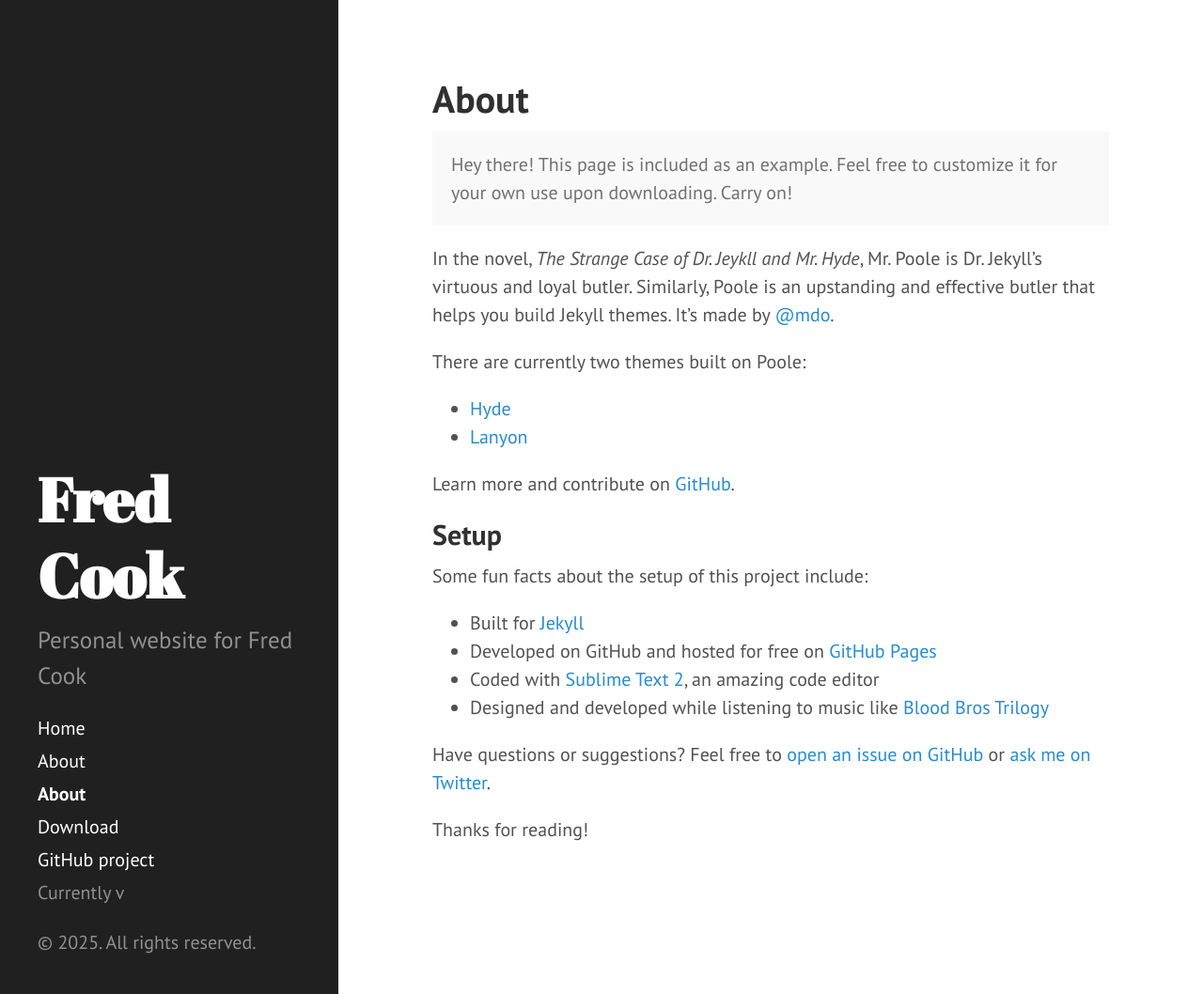
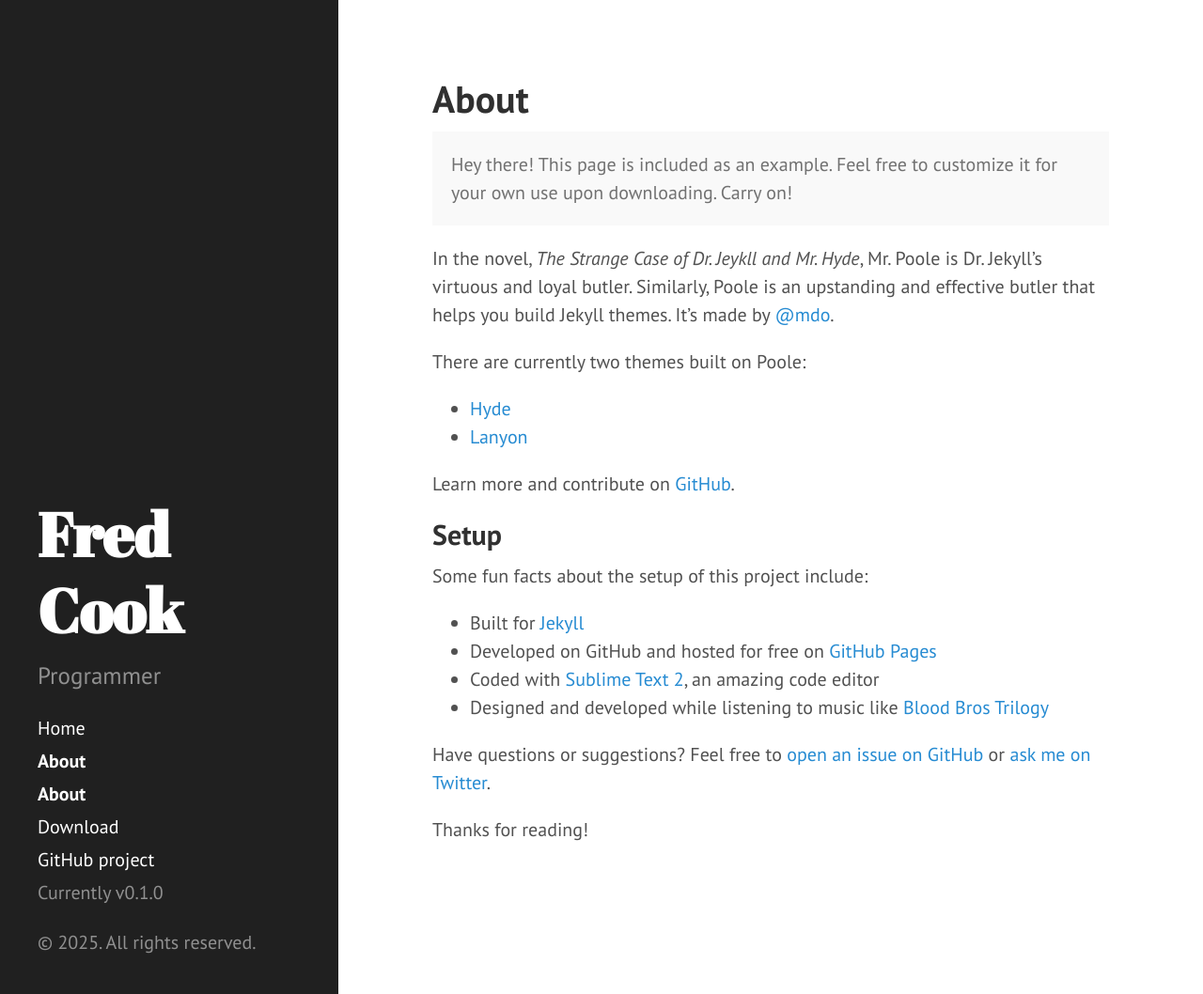
Before and after one commit to fred-cook/website, a Jekyll site: the page built from about.md, in a window 1280 px wide and 1058 px high. Shown: the whole window at 94% size. Built offline with Jekyll 4.4.1, drawn with Linux system fonts in a browser that asks for light colours; Markdown is read by kramdown in place of the engine named in the settings; some of the changed lines change nothing that is shown.

Commit message:
update config

```diff
--- a/_config.yml
+++ b/_config.yml
@@ -1,51 +1,25 @@
-# Welcome to Jekyll!
-#
-# This config file is meant for settings that affect your whole blog, values
-# which you are expected to set up once and rarely edit after that. If you find
-# yourself editing this file very often, consider using Jekyll's data files
-# feature for the data you need to update frequently.
-#
-# For technical reasons, this file is *NOT* reloaded automatically when you use
-# 'bundle exec jekyll serve'. If you change this file, please restart the server process.
-#
-# If you need help with YAML syntax, here are some quick references for you:
-# https://learn-the-web.algonquindesign.ca/topics/markdown-yaml-cheat-sheet/#yaml
-# https://learnxinyminutes.com/docs/yaml/
-#
-# Site settings
-# These are used to personalize your new site. If you look in the HTML files,
-# you will see them accessed via {{ site.title }}, {{ site.email }}, and so on.
-# You can create any custom variable you would like, and they will be accessible
-# in the templates via {{ site.myvariable }}.
+# Dependencies
+markdown:         redcarpet
+highlighter:      pygments
 
-title: Fred Cook
-email: fred@fredcook.co.uk
-description: >- # this means to ignore newlines until "baseurl:"
-  Personal website for Fred Cook
-baseurl: "" # the subpath of your site, e.g. /blog
-url: "https://fred-cook.github.io/website/" # the base hostname & protocol for your site, e.g. http://example.com
-github_username:  fred-cook
+# Permalinks
+permalink:        pretty
+relative_permalinks: true
 
-# Build settings
-plugins:
-  - jekyll-feed
+# Setup
+title:            Fred Cook
+tagline:          'Personal Website'
+description:      'Programmer'
+url:              https://fred-cook.github.io/website/
+baseurl:          /
 
-# Exclude from processing.
-# The following items will not be processed, by default.
-# Any item listed under the `exclude:` key here will be automatically added to
-# the internal "default list".
-#
-# Excluded items can be processed by explicitly listing the directories or
-# their entries' file path in the `include:` list.
-#
-# exclude:
-#   - .sass-cache/
-#   - .jekyll-cache/
-#   - gemfiles/
-#   - Gemfile
-#   - Gemfile.lock
-#   - node_modules/
-#   - vendor/bundle/
-#   - vendor/cache/
-#   - vendor/gems/
-#   - vendor/ruby/
+author:
+  name:           'Fred Cook'
+
+paginate:         5
+
+# Custom vars
+version:          0.1.0
+
+github:
+  repo:           https://github.com/fred-cook/website
```
